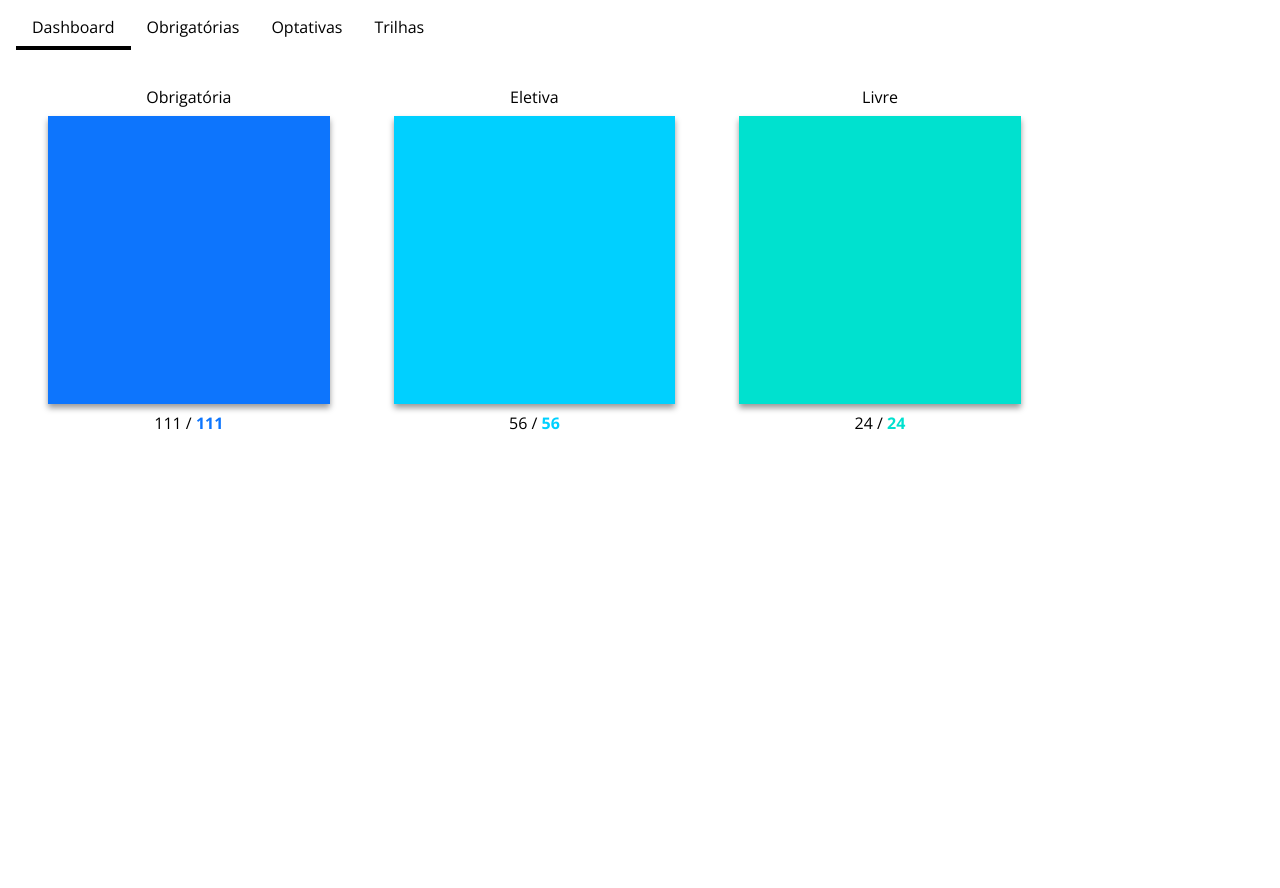
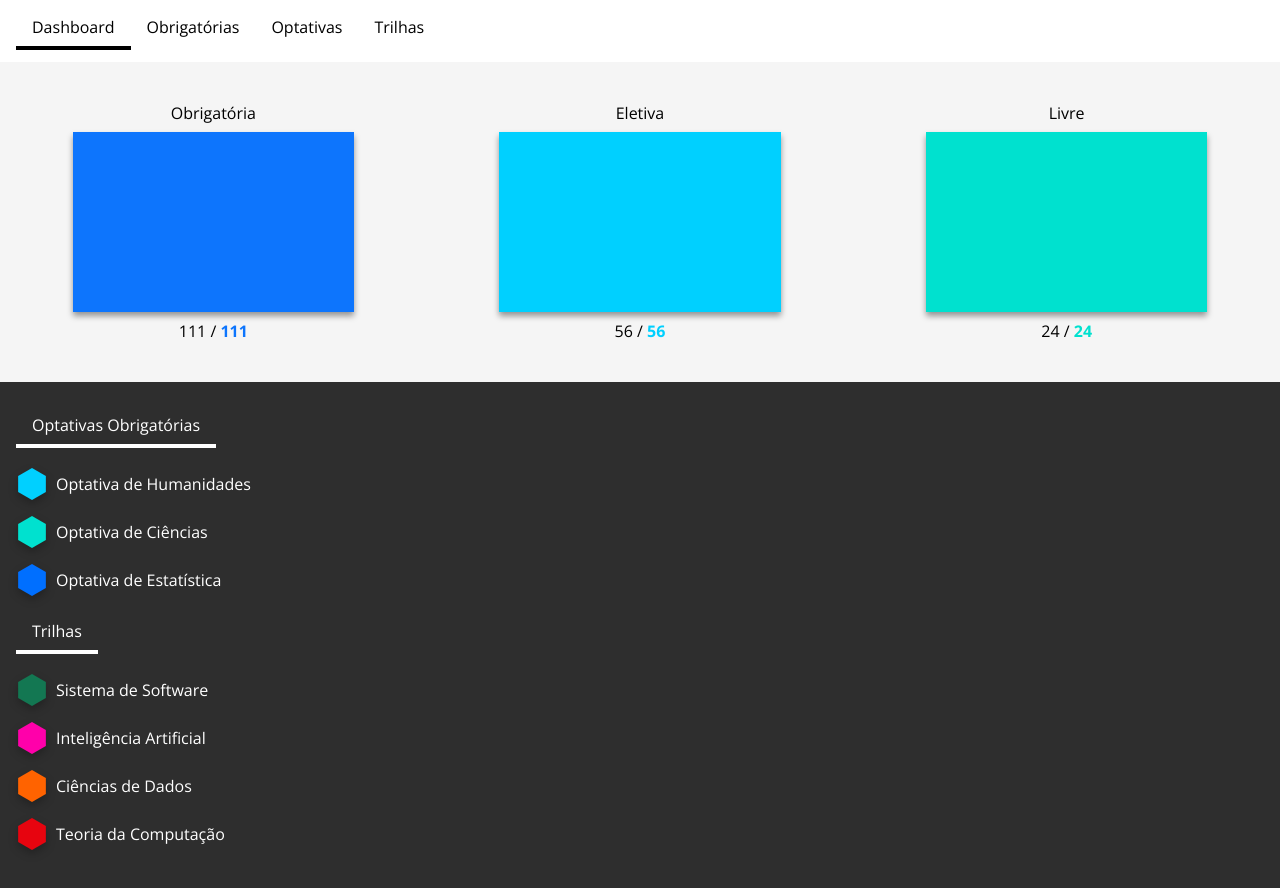
Before and after one commit to Xnths/yggdrasil3, a React (Create React App) app: page / in a window 1280 px wide. Before the commit the page ends 800 px from the top, so only its background shows below. Built offline with nearby package versions, Linux system fonts and the light colour scheme; no server answers.

Commit message:
feat: Construction of Optativa Status

```diff
--- a/src/App.js
+++ b/src/App.js
@@ -1,22 +1,19 @@
 import './App.css';
-import { CreditBar } from './components/creditBar';
+import { CreditBar } from './atomic/creditBar';
+import { Hexagon } from './atomic/hexagon';
+import { Title } from './atomic/title';
+import { GlobalStatus } from './components/globalStatus';
 import { Nav } from './components/nav';
+import { OptativasStatus } from './components/optativasStatus';
 import { getData } from './util/driveRequest';
 
 function App() {
-	getData();
+
 	return (
 		<>
 			<Nav />
-			<div style={{
-				display: "flex",
-				justifyContent: "space-evenly",
-				width: "fit-content",
-			}}>
-				<CreditBar creditType="Obrigatória" color="#0D75FD" creditEarned="111" creditRequired="111" />
-				<CreditBar creditType="Eletiva" color="#00D0FF" creditEarned="56" creditRequired="56" />
-				<CreditBar creditType="Livre" color="#00E1CF" creditEarned="24" creditRequired="24" />
-			</div>
+			<GlobalStatus />
+			<OptativasStatus />
 		</>
 	)
 }
--- /dev/null
+++ b/src/atomic/hexagon.js
@@ -0,0 +1,22 @@
+import React from 'react';
+
+export const Hexagon = (props) => {
+  const radius = props.width / 2;
+
+  const points = Array.from({ length: 6 }).map((_, index) => {
+    const angle = ((index * 60 * Math.PI) / 180) - Math.PI / 6;
+    const x = radius * Math.cos(angle);
+    const y = radius * Math.sin(angle);
+    return `${x},${y}`;
+  });
+
+  const viewBox = `-${radius} -${radius} ${2 * radius} ${2 * radius}`;
+
+  return (
+    <svg
+        style={{filter: 'drop-shadow(0px 4px 4px rgb(0, 0, 0, 0.25)'}}
+        width={2 * radius} height={2 * radius} xmlns="http://www.w3.org/2000/svg" viewBox={viewBox}>
+      <polygon points={points.join(' ')} fill={props.color}/>
+    </svg>
+  );
+};
--- /dev/null
+++ b/src/atomic/optativasItem.js
@@ -0,0 +1,23 @@
+import React from "react";
+import { Hexagon } from "./hexagon";
+
+export const OptativasItem = (props) => {
+    return (
+        <div style={{
+            display: "flex",
+            alignItems: "center",
+        }}>
+            <div style={{
+                margin: "8px",
+                display: "flex",
+                alignItems: "center"
+                }}>
+                <Hexagon width={props.width} color={props.color} />
+            </div>
+            <span style={{
+                fontSize: "16px",
+                color: "white",
+            }}>{props.name}</span>
+        </div>
+    )
+}
--- /dev/null
+++ b/src/atomic/title.js
@@ -0,0 +1,21 @@
+import React, { useState } from "react";
+import { globals } from "../globals";
+
+export const Title = (props) => {
+    return (
+        <div style={{
+            padding: "0 0 16px 8px",
+            margin: "8px 0 0 0",
+        }}>
+            <div style={{
+                fontSize: props.fontSize,
+                padding: "8px 16px",
+                width: "fit-content",
+                color: props.color,
+                boxShadow: `0 4px 0 ${props.color}`,
+            }}>
+                {props.title}
+            </div>
+        </div>
+        );
+};
--- a/src/components/creditBar.js
+++ /dev/null
@@ -1,19 +0,0 @@
-import React from "react";
-import { Loadingbar } from "../atomic/loadingbar";
-import { CreditCount } from "../atomic/creditCount";
-
-export const CreditBar = (props) => {
-    return (
-        <div style={{
-            margin: "40px 32px",
-            display: "flex",
-            flexDirection: "column",
-            alignItems: "center",
-            width: "fit-content"
-        }}>
-            <div style={{marginBottom: "8px"}}>{props.creditType}</div>
-            <Loadingbar color={props.color} />
-            <CreditCount color={props.color} creditEarned={props.creditEarned} creditRequired={props.creditRequired} />
-        </div>
-    )
-}
--- a/src/components/status.js
+++ b/src/components/globalStatus.js
@@ -1,7 +1,7 @@
 import React from "react";
 import { CreditBar } from "../atomic/creditBar";
 
-export const Status = () => {
+export const GlobalStatus = () => {
     return (
         <div style={{
             display: "flex",
--- a/src/components/nav.js
+++ b/src/components/nav.js
@@ -7,6 +7,10 @@ export const Nav = () => {
             display: "flex",
             flexDirection: "row",
             alignItems: "center",
+            paddingTop: "8px",
+            paddingLeft: "16px",
+            paddingRight: "16px",
+            paddingBottom: "16px",
         }}>
             <ItemNav active={true} section="Dashboard" />
             <ItemNav active={false} section="Obrigatórias" />
--- /dev/null
+++ b/src/components/optativasObrigatorias.js
@@ -0,0 +1,16 @@
+import React from "react";
+import { OptativasItem } from "../atomic/optativasItem";
+import { Title } from "../atomic/title";
+
+export const OptativasObrigatorias = () => {
+    return (
+        <div>
+            <Title color="white" fontSize="24" title="Optativas Obrigatórias" />
+            <div>
+                <OptativasItem name="Optativa de Humanidades" color="#00D0FF" width="32" />
+                <OptativasItem name="Optativa de Ciências" color="#00E1CF" width="32" />
+                <OptativasItem name="Optativa de Estatística" color="#006FFF" width="32" />
+            </div>
+        </div>
+    )
+}
--- /dev/null
+++ b/src/components/optativasStatus.js
@@ -0,0 +1,15 @@
+import React from "react";
+import { OptativasTrilhas } from "./optativasTrilhas";
+import { OptativasObrigatorias } from "./optativasObrigatorias";
+
+export const OptativasStatus = () => {
+    return (
+        <div style={{
+            backgroundColor: "#2E2E2E",
+            padding: "16px 8px 32px 8px",
+        }}>
+            <OptativasObrigatorias />
+            <OptativasTrilhas />
+        </div>
+    )
+}
--- /dev/null
+++ b/src/components/optativasTrilhas.js
@@ -0,0 +1,17 @@
+import React from "react";
+import { OptativasItem } from "../atomic/optativasItem";
+import { Title } from "../atomic/title";
+
+export const OptativasTrilhas = () => {
+    return (
+        <div>
+            <Title color="white" fontSize="24" title="Trilhas" />
+            <div>
+                <OptativasItem name="Sistema de Software" color="#137752" width="32" />
+                <OptativasItem name="Inteligência Artificial" color="#FF00AA" width="32" />
+                <OptativasItem name="Ciências de Dados" color="#FF6300" width="32" />
+                <OptativasItem name="Teoria da Computação" color="#E7040F" width="32" />
+            </div>
+        </div>
+    )
+}
--- a/src/index.css
+++ b/src/index.css
@@ -13,7 +13,4 @@ code {
 
 html {
   font-weight: 400;
-  padding: 16px;
-  padding-right: 16px;
-  padding-top: 8px;
 }
```
